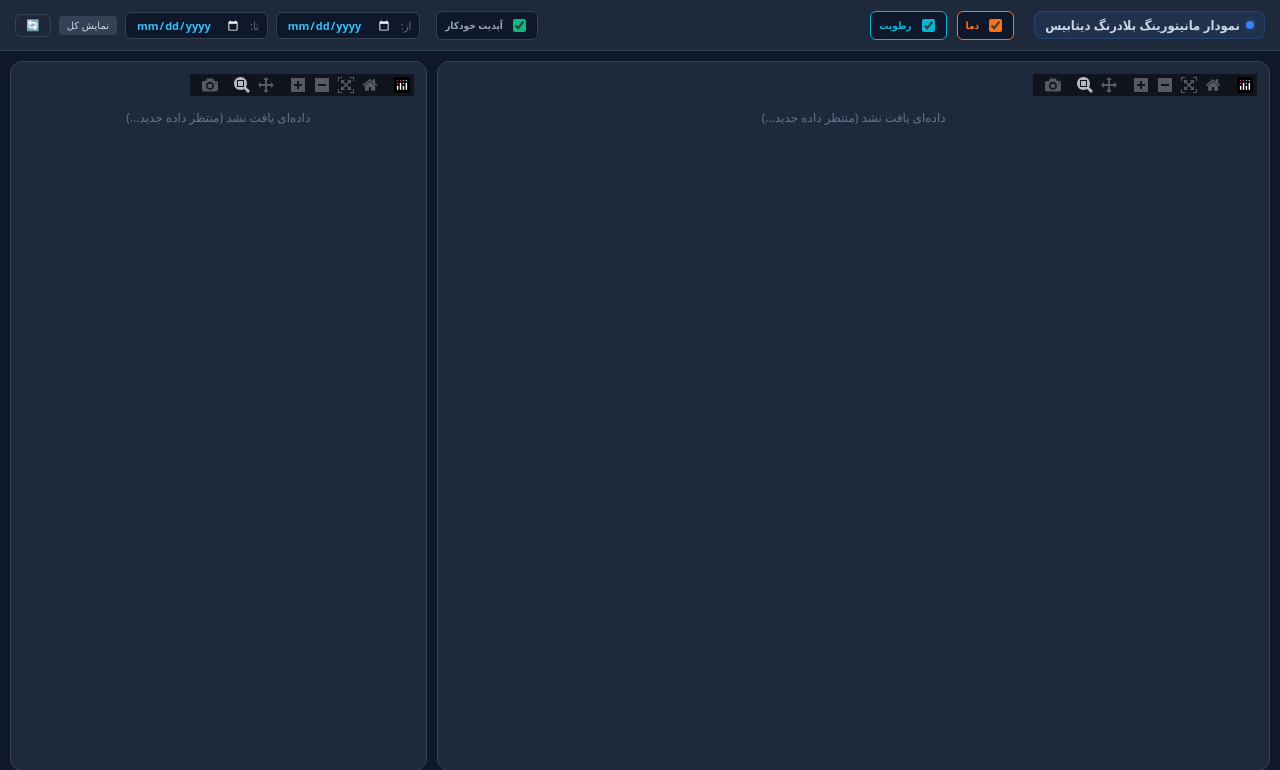
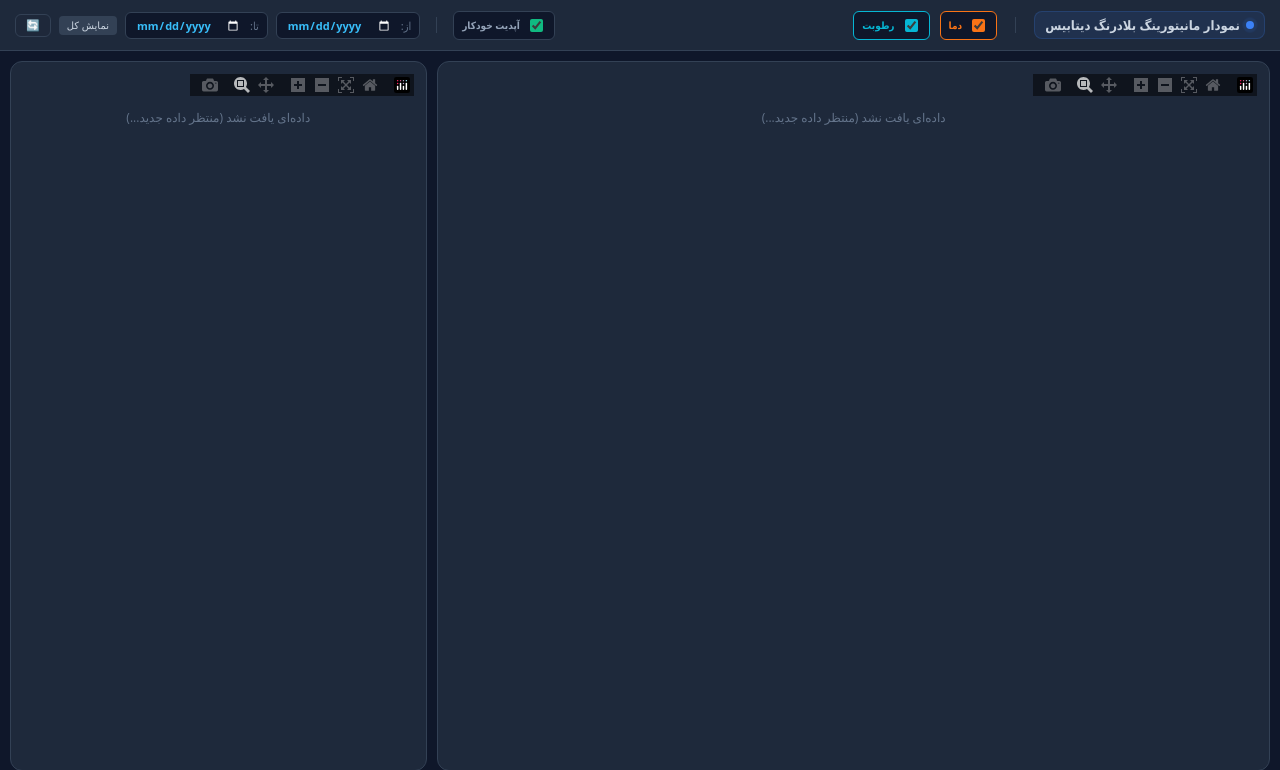
Before and after one commit to parsapeyman10/RF_tester, a Flask app: page /plot_display in a window 1280 px wide. Shown: the top 770 px of the page. Run offline with Flask 3, Linux system fonts and the light colour scheme; data that the repository does not hold is empty; some libraries are stand-ins or nearby versions.

Commit message:
Fix broken layout caused by extra </div> in index.html
- Remove the stray </div> after the monitoring cards grid. It closed
  #main-content early, so the plot iframe card and the serial/manual tab
  sections escaped the content area: they rendered full-width under the
  fixed right sidebar, and the chart stayed visible on every tab because
  it was no longer inside #view-monitoring. Browsers also dropped the
  matching </section> and </div> as parse errors.
- plot_display.html: replace Tailwind-only separator divs (h-4 w-[1px]
  bg-slate-700 ...) with a real .v-sep class; Tailwind is not loaded in
  that page so the separators were invisible.
- Normalize stray \r\r line endings in index.html and upload.html.

Co-authored-by: arena-agent <297053741+arena-agent@users.noreply.github.com>

```diff
--- a/templates/index.html
+++ b/templates/index.html
@@ -179,8 +179,6 @@
                     {% endfor %}
                 </div>
             </div>
-            </div>
-
         </div>
 
         <div class="glass-card rounded-2xl overflow-hidden shadow-2xl mt-6">
--- a/templates/plot_display.html
+++ b/templates/plot_display.html
@@ -39,6 +39,11 @@
         @keyframes ping { 75%, 100% { transform: scale(2); opacity: 0; } }
 
         .tools-group { display: flex; align-items: center; gap: 8px; }
+
+        /* جداکننده‌ی عمودی بین گروه‌های نوار ابزار
+           (قبلاً کلاس‌های Tailwind بود ولی Tailwind در این صفحه لود نمی‌شود
+            و جداکننده‌ها نامرئی بودند) */
+        .v-sep { width: 1px; height: 16px; background: #334155; margin: 0 8px; flex-shrink: 0; }
 
         #wrapper {
             display: grid;
@@ -117,7 +122,7 @@
                 نمودار مانیتورینگ بلادرنگ دیتابیس
             </div>
 
-            <div class="h-4 w-[1px] bg-slate-700 mx-2"></div>
+            <div class="v-sep"></div>
 
             <label class="checkbox-wrapper temp-toggle-wrapper" title="نمایش/مخفی کردن نمودار دما">
                 <input type="checkbox" id="toggle-temp" checked>
@@ -136,7 +141,7 @@
                 <span>آپدیت خودکار</span>
             </label>
 
-            <div class="h-4 w-[1px] bg-slate-700 mx-1"></div>
+            <div class="v-sep"></div>
 
             <div class="date-input-group">
                 <label>از:</label>
```
Also changed, not shown: templates/upload.html (line endings or trailing spaces).
